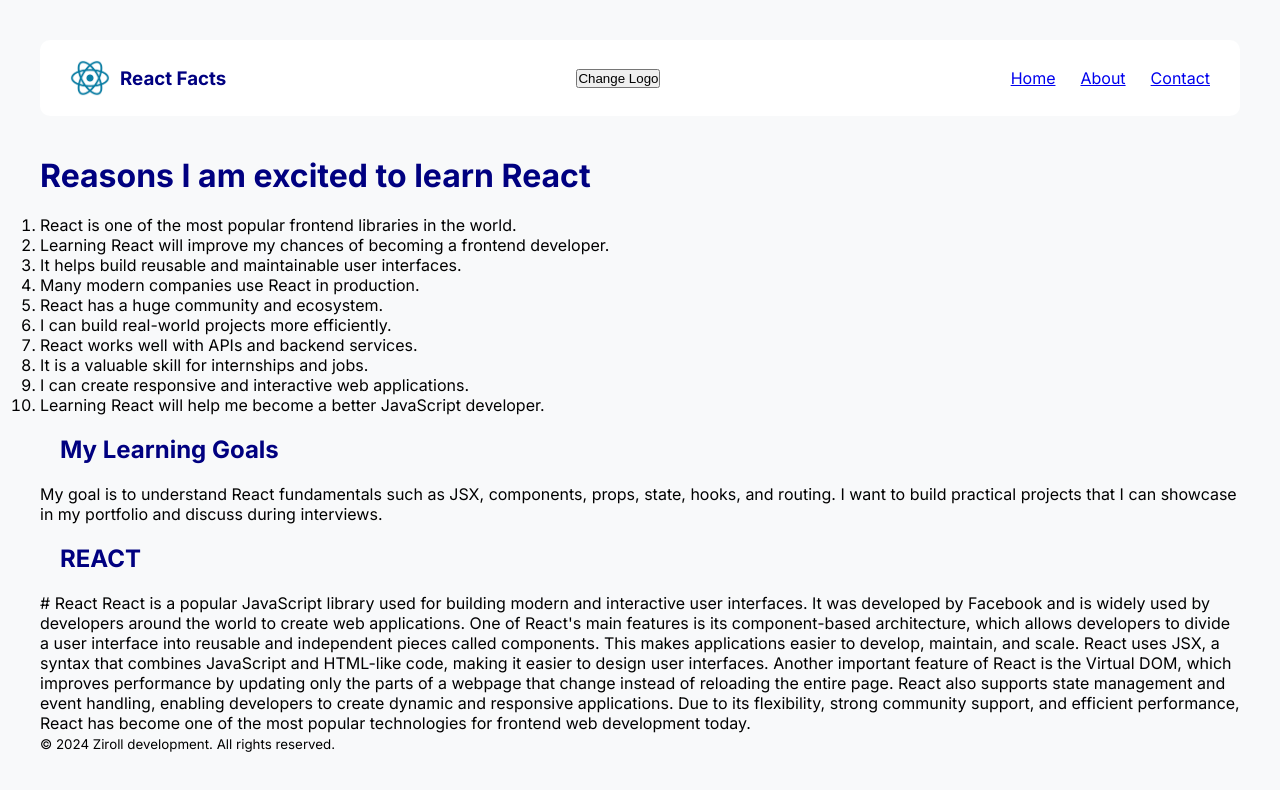
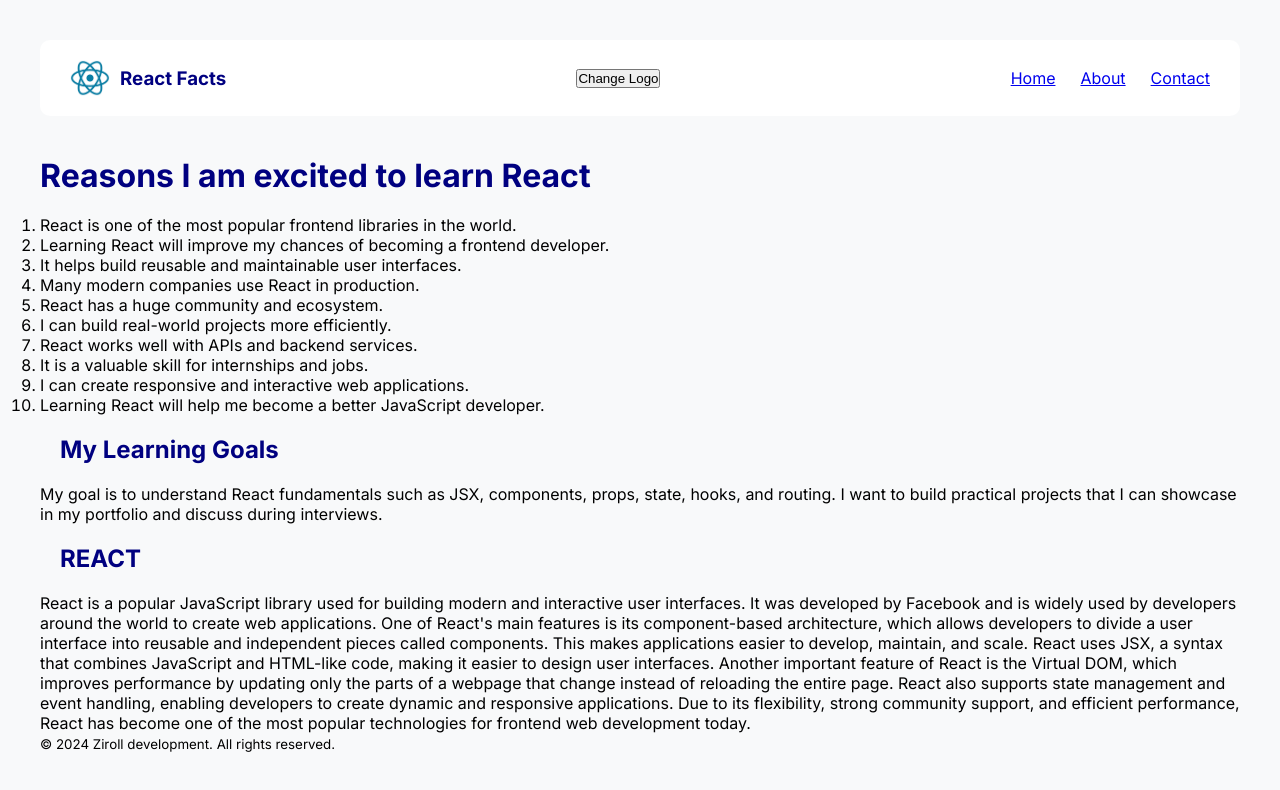
Before and after one commit to dikeshsapkota/REACT, a React (Vite) app: page / in a window 1280 px wide. Shown: the top 790 px of the page. Built offline with nearby package versions, Linux system fonts and the light colour scheme.

Commit message:
Final version of static React page

```diff
--- a/src/components/maincontent.jsx
+++ b/src/components/maincontent.jsx
@@ -1,4 +1,4 @@
-function MainContent(){
+function MainContent() {
   return (
     <main id="main-content" className="main-content">
       <h1>Reasons I am excited to learn React</h1>
@@ -24,7 +24,7 @@ function MainContent(){
         that I can showcase in my portfolio and discuss during interviews.
       </p>
       <h2> REACT </h2>
-      <p># React
+      <p>
 
         React is a popular JavaScript library used for building modern and interactive user interfaces. It was developed by Facebook and is widely used by developers around the world to create web applications. One of React's main features is its component-based architecture, which allows developers to divide a user interface into reusable and independent pieces called components. This makes applications easier to develop, maintain, and scale.
 
@@ -33,5 +33,6 @@ React uses JSX, a syntax that combines JavaScript and HTML-like code, making it
         React also supports state management and event handling, enabling developers to create dynamic and responsive applications. Due to its flexibility, strong community support, and efficient performance, React has become one of the most popular technologies for frontend web development today.
       </p>
     </main>
-   )}
+  )
+}
 export default MainContent;
```
Also changed, not shown: src/components/footer.jsx (+5 -5 lines). Lines whose indentation alone changed are shown as unchanged.
